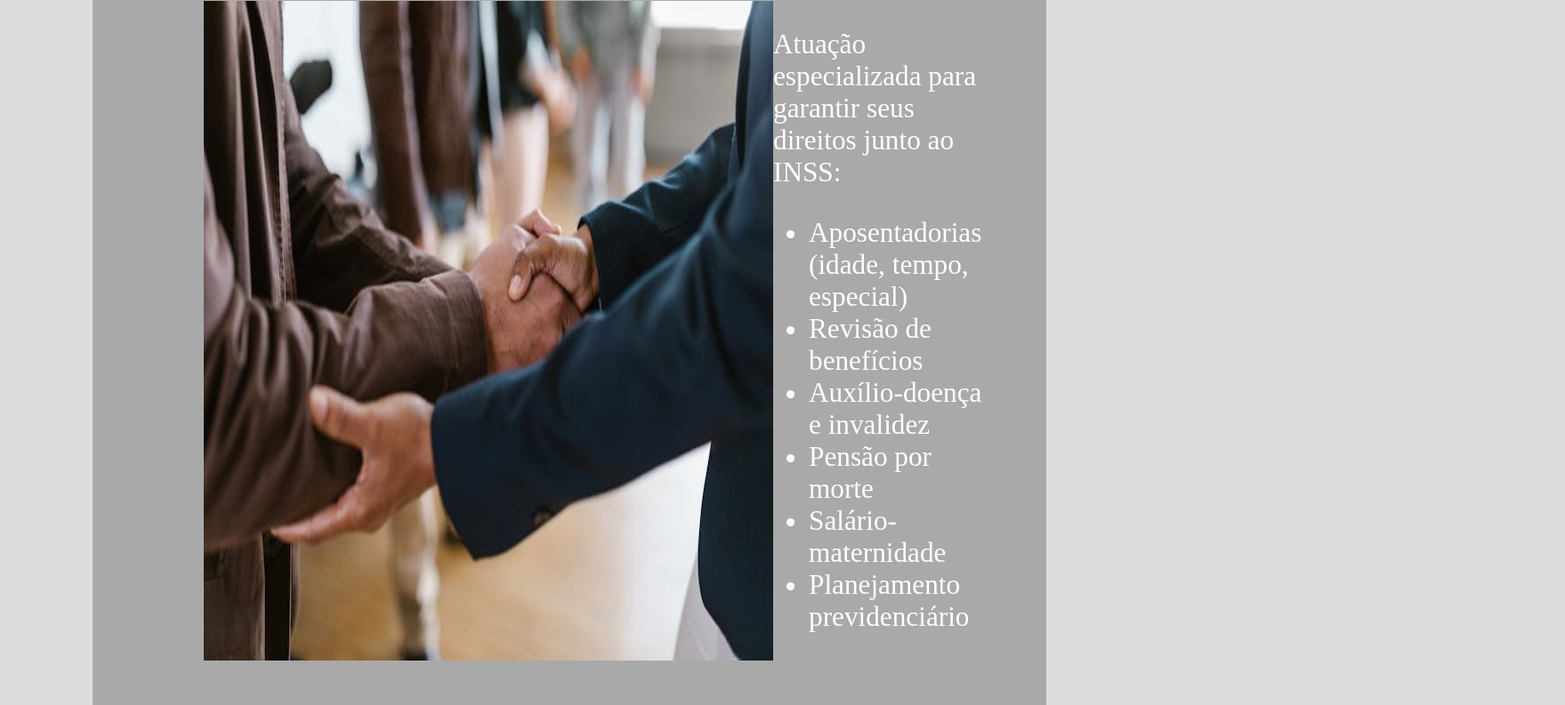
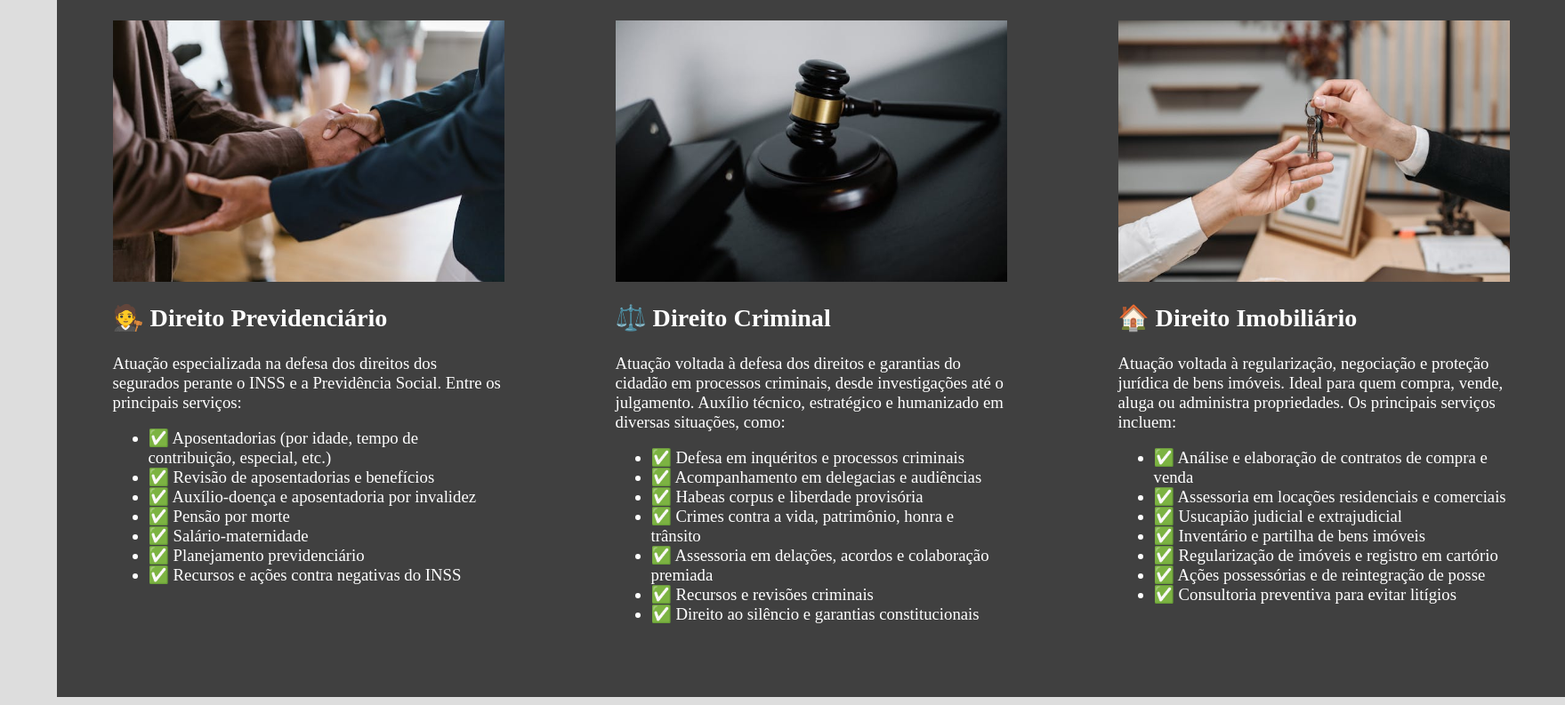
Before and after one commit to joaopedro206/landing-page, a plain HTML site: page index.html in a window 1280 px wide. Shown: the part 1219-2012 px from the top of the page at 89% size, 1759 px wide, since content can reach past the window. Drawn offline with Linux system fonts and the light colour scheme.

Commit message:
começo 2

```diff
--- a/estilo_land.css
+++ b/estilo_land.css
@@ -35,15 +35,26 @@ body, html{
 .main_contenct{
     margin: 5%;
 }
+#areas_de_atuaçao{
+    font-size: 10em;
+    text-align: center;
+}
+.titulos_atuaçao{
+    font-size: 5em;
+    text-align: center;
+}
 .conteiner_especialidades{
     display: flex;
-    flex-direction: column;
+    flex-direction: row;
+    justify-content: space-around;
+
 }
 .conteiner_especialidades article{
-    display: flex;
-    justify-content: space-between;
-    margin: 40px;
-    font-size: 5em;
-    background-color: darkgray;
-    padding: 4em;
+    max-width: 440px;
+    background-color: #404040;
+    padding: 10em;
+
 }
+.conteudo_atuaçao{
+    font-size: 3em;
+}
--- a/index.html
+++ b/index.html
@@ -10,7 +10,7 @@
     <nav class="inicio_cabeçalho">
         <img src="imagem/logo_lourivan.png"  alt="logo_lourivan">
         <ul class="nav_botoes">
-            <li>especialidades</li>
+            <li><a href="#areas_de_atuaçao">areas de atuaçao</a></li>
             <li>sobre</li>
             <li>contato</li>
         </ul>
@@ -20,34 +20,70 @@
             <img src="imagem/hero_600.png" height="841px" alt="">
         </div>
     </header>
+
     <section class="main_contenct">
+        <h2 id="areas_de_atuaçao">especialidades</h2>
        <div class="conteiner_especialidades">
            <article>
-               <img src="imagem/foto_providenciaria.jpg" alt="">
-               <div>
-                   <p>Atuação especializada para garantir seus direitos junto ao INSS:</p>
-                    <ul>
-                        <li> Aposentadorias (idade, tempo, especial)</li>
-                        <li> Revisão de benefícios</li>
-                        <li> Auxílio-doença e invalidez</li>
-                        <li>Pensão por morte</li>
-                        <li> Salário-maternidade</li>
-                        <li> Planejamento previdenciário</li>
-                    </ul>
-               </div>
+
+               <img src="imagem/foto_providenciaria.jpg" width="440px" alt="">
+               <section class="conteudo_atuaçao">
+                <h2>🧑‍⚖️ Direito Previdenciário</h2>
+                <p>
+                  Atuação especializada na defesa dos direitos dos segurados perante o INSS e a Previdência Social. Entre os principais serviços:
+                </p>
+                <ul>
+                  <li>✅ Aposentadorias (por idade, tempo de contribuição, especial, etc.)</li>
+                  <li>✅ Revisão de aposentadorias e benefícios</li>
+                  <li>✅ Auxílio-doença e aposentadoria por invalidez</li>
+                  <li>✅ Pensão por morte</li>
+                  <li>✅ Salário-maternidade</li>
+                  <li>✅ Planejamento previdenciário</li>
+                  <li>✅ Recursos e ações contra negativas do INSS</li>
+                </ul>
+              </section>
 
            </article>
            <article>
-               <img src="imagem/foto_criminal.jpg" alt="">
+               <img src="imagem/foto_criminal.jpg" width="440px" alt="">
+               <section class="conteudo_atuaçao">
+                <h2>⚖️ Direito Criminal</h2>
+                <p>
+                  Atuação voltada à defesa dos direitos e garantias do cidadão em processos criminais, desde investigações até o julgamento. Auxílio técnico, estratégico e humanizado em diversas situações, como:
+                </p>
+                <ul>
+                  <li>✅ Defesa em inquéritos e processos criminais</li>
+                  <li>✅ Acompanhamento em delegacias e audiências</li>
+                  <li>✅ Habeas corpus e liberdade provisória</li>
+                  <li>✅ Crimes contra a vida, patrimônio, honra e trânsito</li>
+                  <li>✅ Assessoria em delações, acordos e colaboração premiada</li>
+                  <li>✅ Recursos e revisões criminais</li>
+                  <li>✅ Direito ao silêncio e garantias constitucionais</li>
+                </ul>
+              </section>
            </article>
            <article>
-               <img src="imagem/foto_imobiliario.jpg" alt="">
+               <img src="imagem/foto_imobiliario.jpg" width="440px" alt="">
+               <section class="conteudo_atuaçao">
+                <h2>🏠 Direito Imobiliário</h2>
+                <p>
+                  Atuação voltada à regularização, negociação e proteção jurídica de bens imóveis. Ideal para quem compra, vende, aluga ou administra propriedades. Os principais serviços incluem:
+                </p>
+                <ul>
+                  <li>✅ Análise e elaboração de contratos de compra e venda</li>
+                  <li>✅ Assessoria em locações residenciais e comerciais</li>
+                  <li>✅ Usucapião judicial e extrajudicial</li>
+                  <li>✅ Inventário e partilha de bens imóveis</li>
+                  <li>✅ Regularização de imóveis e registro em cartório</li>
+                  <li>✅ Ações possessórias e de reintegração de posse</li>
+                  <li>✅ Consultoria preventiva para evitar litígios</li>
+                </ul>
+              </section>
+
            </article>
        </div>
     </section>
-    <article>
-        <img src="imagem/imagen_sobre.png" alt="imagen sobre lourivan">
-    </article>
+
     <footer>
         <footer>
             <p><strong>Dr. Lourivan de Araujo</strong> | Advogado - OAB/UF XXXXX</p>
```
